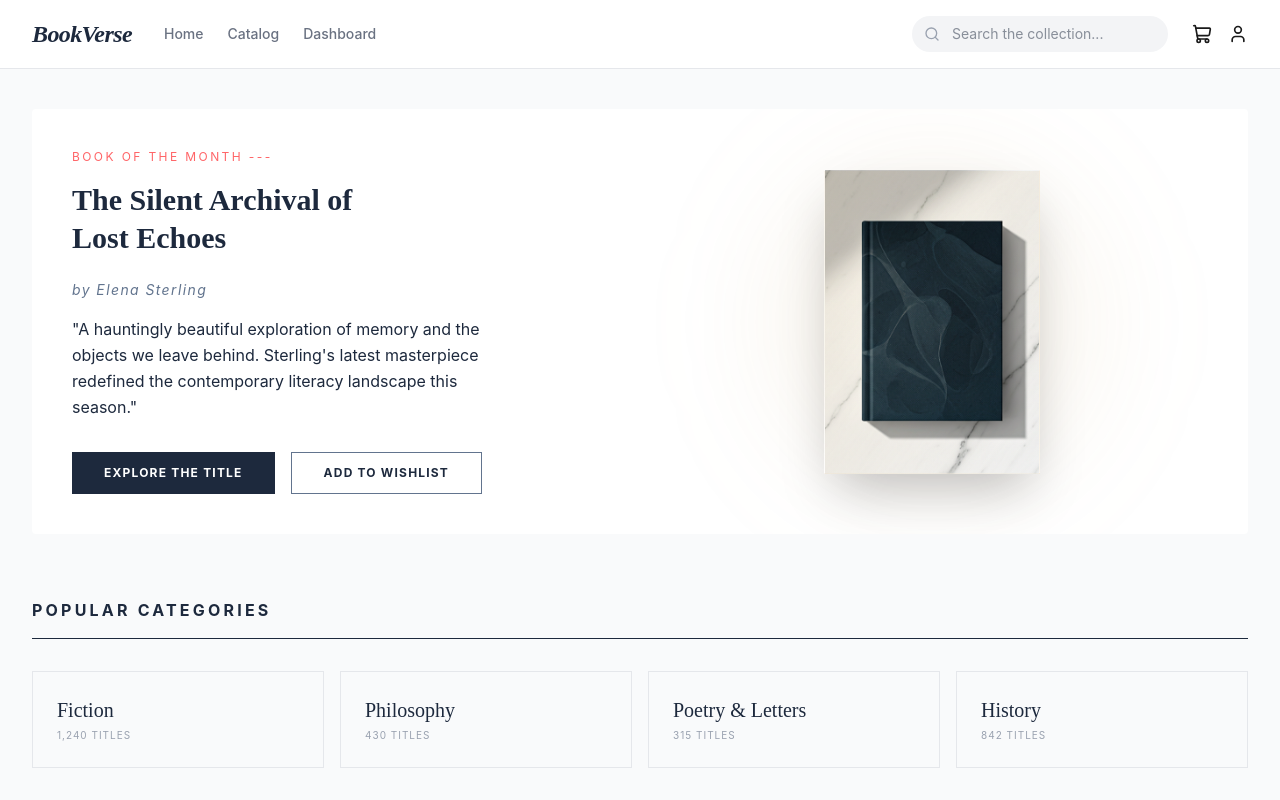
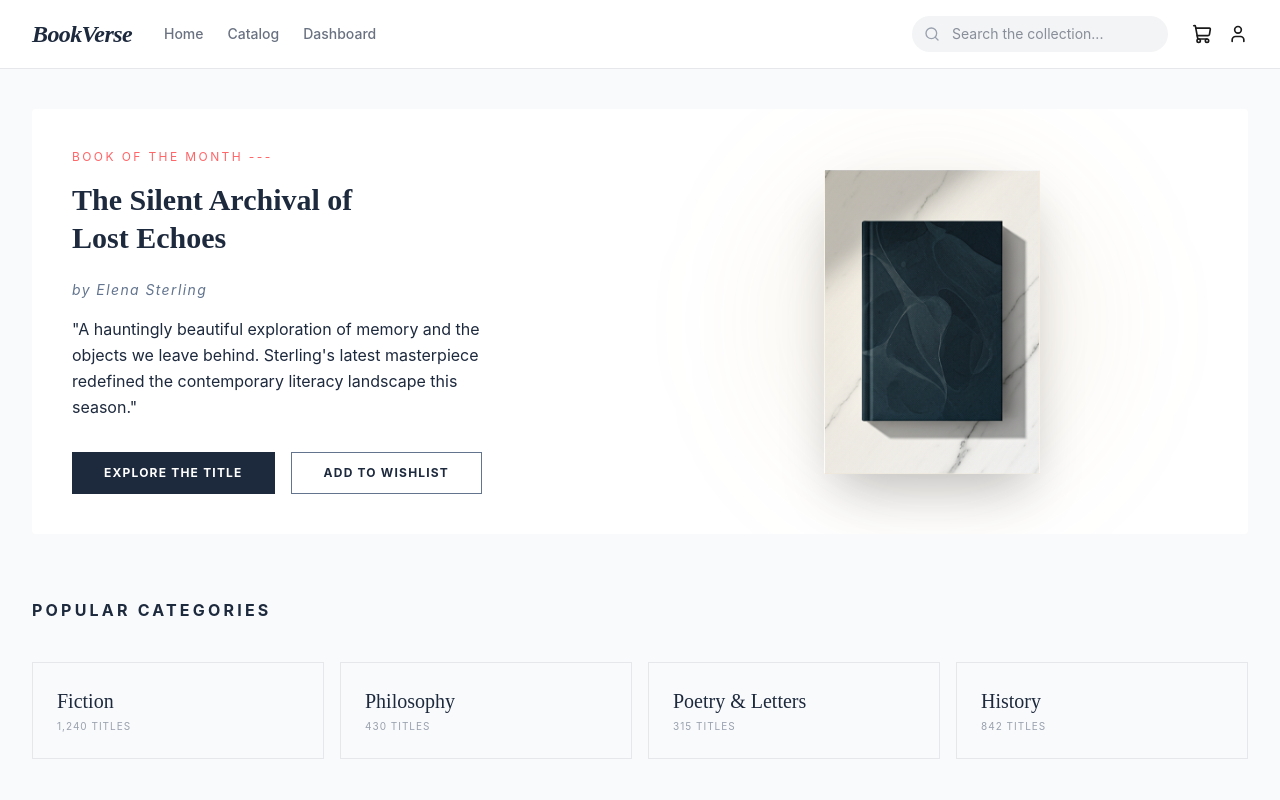
Before and after one commit to CioFlingar/bookverse-frontend, a React (Vite) app: page / in a window 1280 px wide. Shown: the top 800 px of the page. Built offline with nearby package versions, Linux system fonts and the light colour scheme.

Commit message:
edit margin at category grid

```diff
--- a/src/features/home/CategoryGrid.jsx
+++ b/src/features/home/CategoryGrid.jsx
@@ -8,14 +8,15 @@ const categories = [
 
 export default function CategoryGrid() {
   return (
-    <div className="mb-20">
+    <div className="mb-15">
 
-      <h3 className="text-md uppercase tracking-[0.2em] text-slate-800 font-bold mb-8 border-b pb-4">
+      <h3 className="text-md uppercase tracking-[0.2em] text-slate-800 font-bold mb-6 pb-4">
         Popular Categories
       </h3>
       <div className="grid grid-cols-2 md:grid-cols-4 gap-4">
         {categories.map((cat) => (
-          <div key={cat.id} className="group cursor-pointer border border-gray-200 p-6 hover:bg-verse-dark hover:text-white transition-all">
+          <div key={cat.id} className="group cursor-pointer border border-gray-200 p-6 hover:bg-verse-dark
+           hover:text-white transition-all">
             <h4 className="font-serif text-xl mb-1">{cat.name}</h4>
             <p className="text-[10px] uppercase tracking-widest text-gray-400 group-hover:text-verse-gold">
               {cat.count}
```
